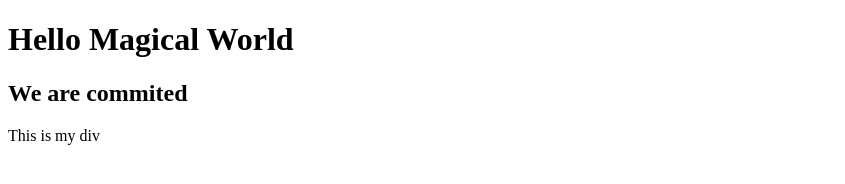
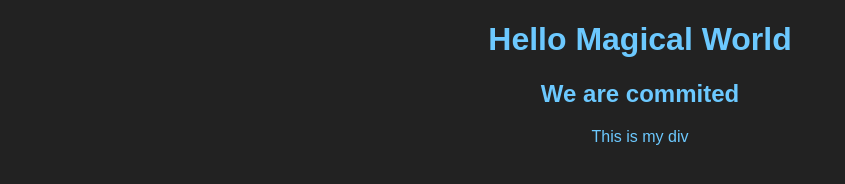
Before and after one commit to Lisamontin/MagicalWorld, a plain HTML site: page index.html in a window 1280 px wide. Shown: the whole page, without its empty margins (0-845 px from the left). Drawn offline with Linux system fonts and the light colour scheme.

Commit message:
added css

```diff
--- a/index.html
+++ b/index.html
@@ -5,6 +5,7 @@
     <meta name="viewport" content="width=device-width, initial-scale=1.0">
     <meta http-equiv="X-UA-Compatible" content="ie=edge">
     <title>Document</title>
+    <link rel="stylesheet" href="style.css">
 </head>
 <body>
     <H1>Hello Magical World</H1>
--- /dev/null
+++ b/style.css
@@ -0,0 +1,6 @@
+body {
+  font-family: 'Anton', sans-serif;
+  text-align: center;
+  background: #222222;
+  color: #6cc9ff;
+}
```
